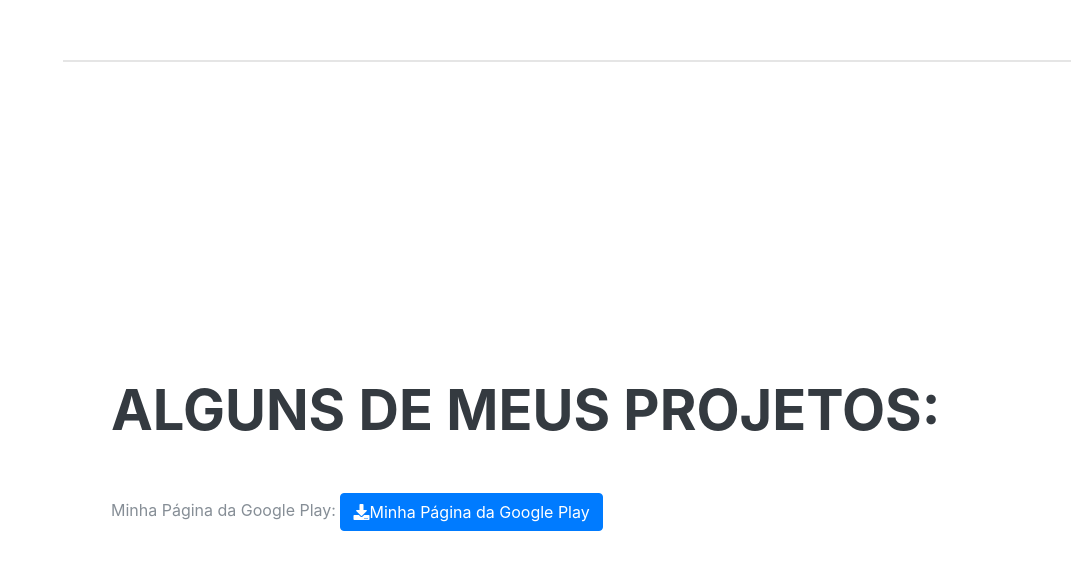
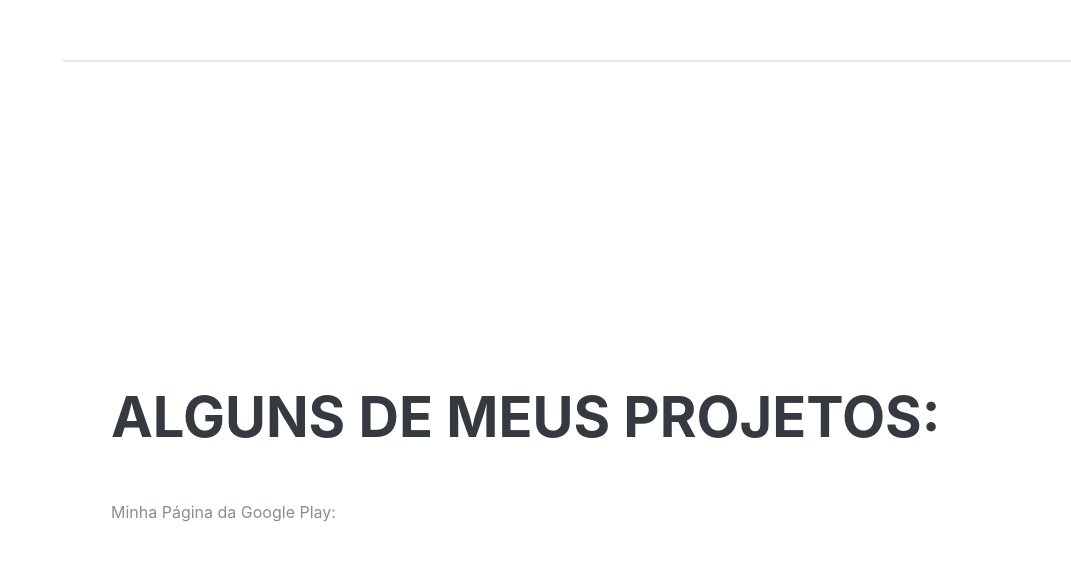
Before and after one commit to samuelkeullen/samuelkeullen.github.io, a plain HTML site: page index.html in a window 1280 px wide. Shown: the part 2342-2911 px from the top of the page, without its empty margins (209-1280 px from the left). Drawn offline with Linux system fonts and the light colour scheme; a web font is replaced by a local one.

Commit message:
Update index.html
A

```diff
--- a/index.html
+++ b/index.html
@@ -176,7 +176,7 @@
 	<div class="w-100">
 	  <h2 class="mb-5">Alguns de meus projetos:</h2>
 	  <p> Minha Página da Google Play:
-		<a href="https://play.google.com/store/apps/dev?id=6021664511901628709" class="btn btn-primary"><span class="fa fa-download"></span>Minha Página da Google Play</a>
+		<a href="https://play.google.com/store/apps/dev?id=6021664511901628709"</a>
 	  </p>
 	</div>
   </section>
```
